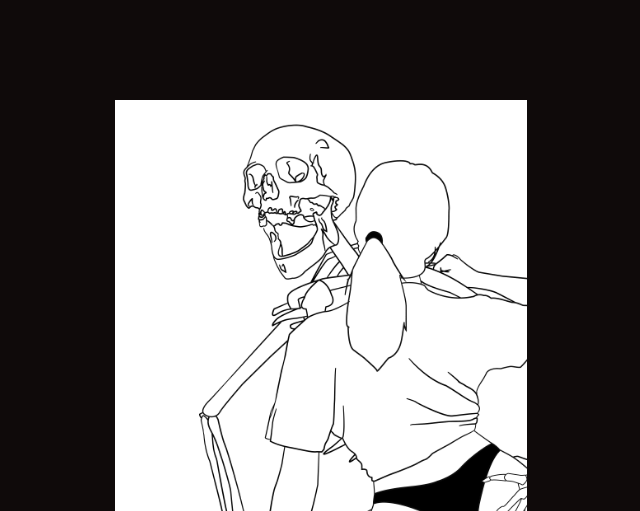
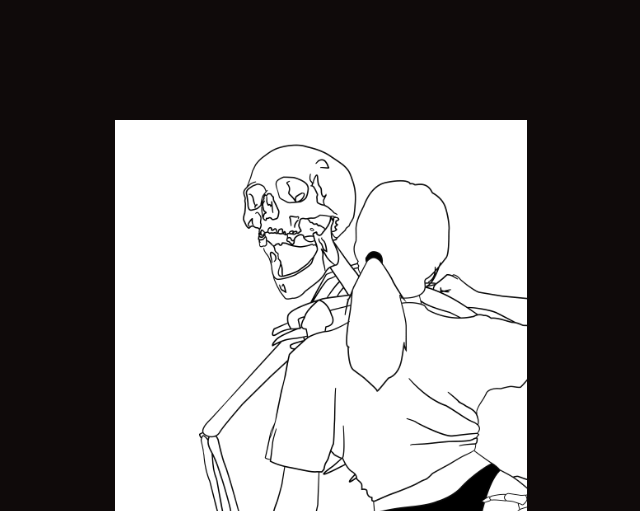
Before and after one commit to GH05Tx/GH05Tx.github.io, a plain HTML site: page index.html in a window 1280 px wide. Shown: the top 511 px of the page, without its empty margins (319-959 px from the left). Drawn offline with Linux system fonts and the light colour scheme.

Commit message:
Update main_style.css

```diff
--- a/main_style.css
+++ b/main_style.css
@@ -492,12 +492,12 @@ footer {
 
 .shape {
     width: 430px;
-    height: 420px;
+    height: 440px;
     background-color: #0F0A0A;
     margin-left: auto;
     margin-right: auto;
     position: relative;
-    top: 90;
+    top: 100;
     z-index: 0;
 }
 
```
